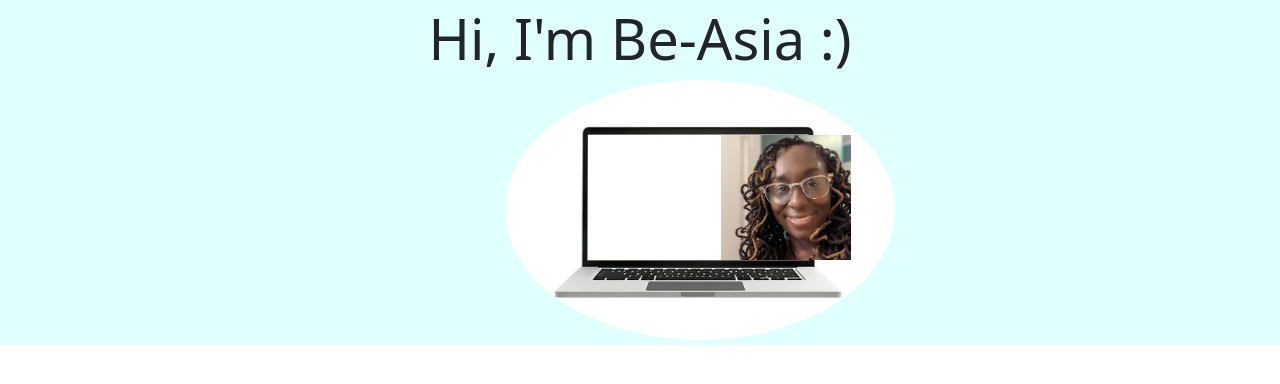
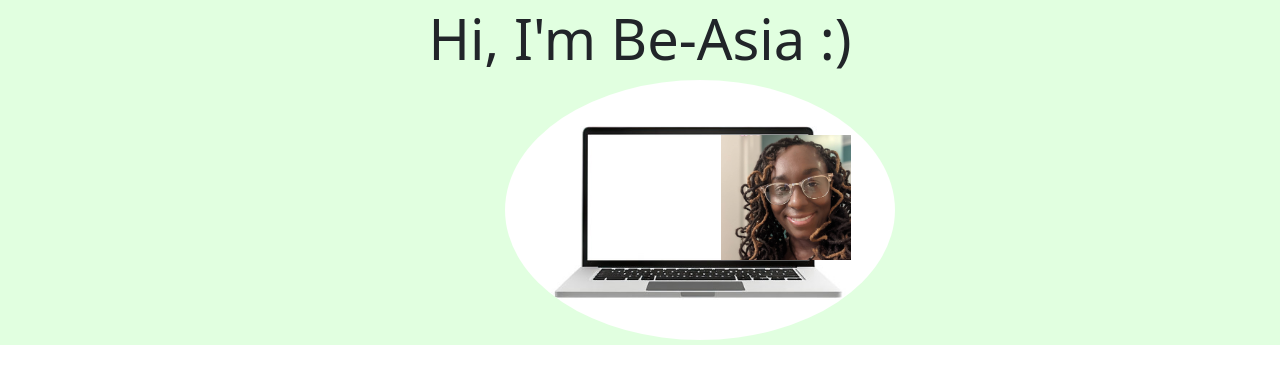
Before and after one commit to amerigirl/AngularPortfolioWebsite, an Angular app: page / in a window 1280 px wide. Shown: the top 384 px of the page. Built offline with nearby package versions, Linux system fonts and the light colour scheme.

Commit message:
updated color for header

```diff
--- a/src/app/header/header.component.css
+++ b/src/app/header/header.component.css
@@ -1,6 +1,6 @@
 .jumbotron {
   padding: 0.3rem 1rem;
-  background-color: lightcyan;
+  background-color: rgb(225, 255, 224);
 }
 
 .laptop {
```
